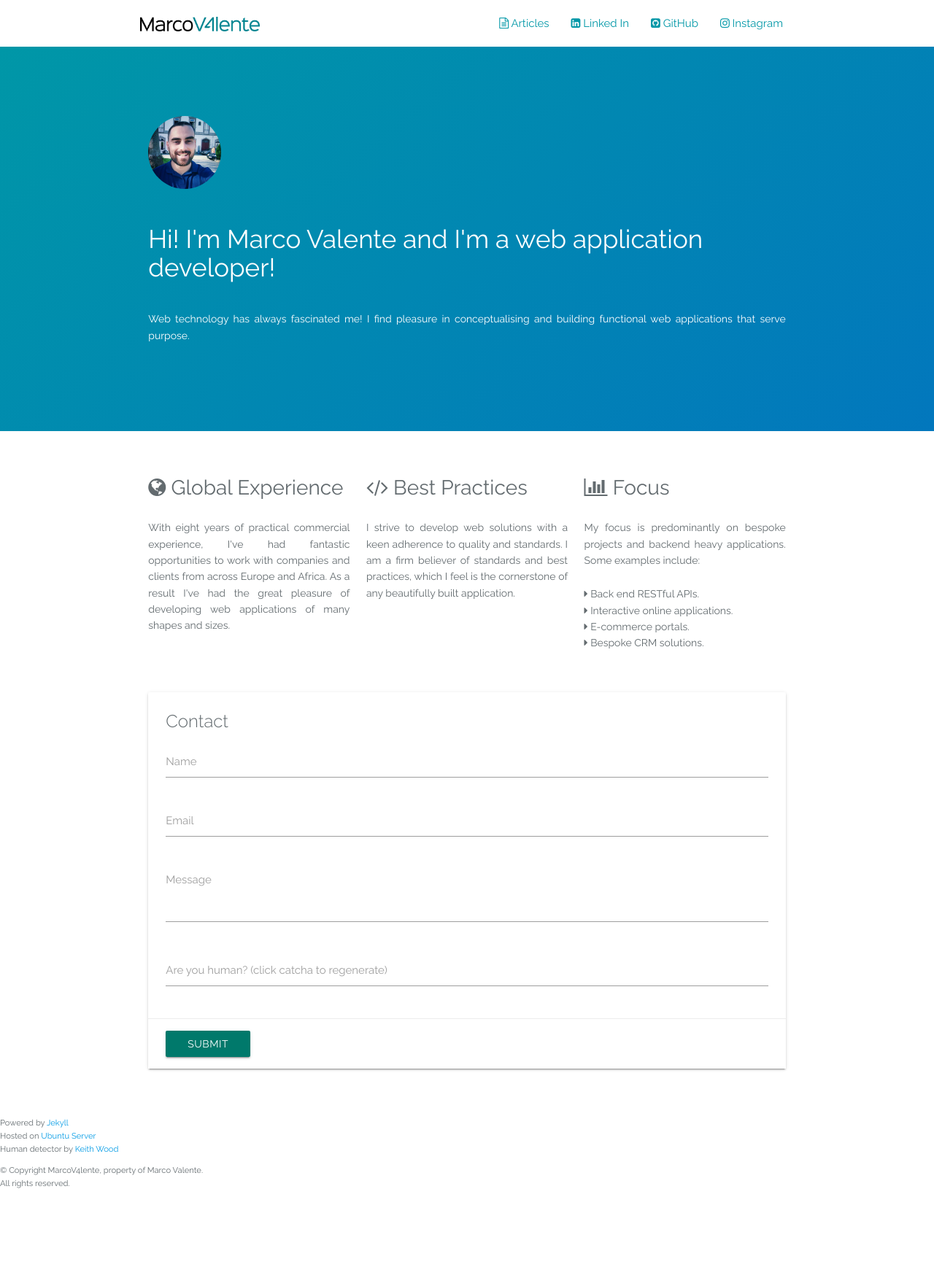
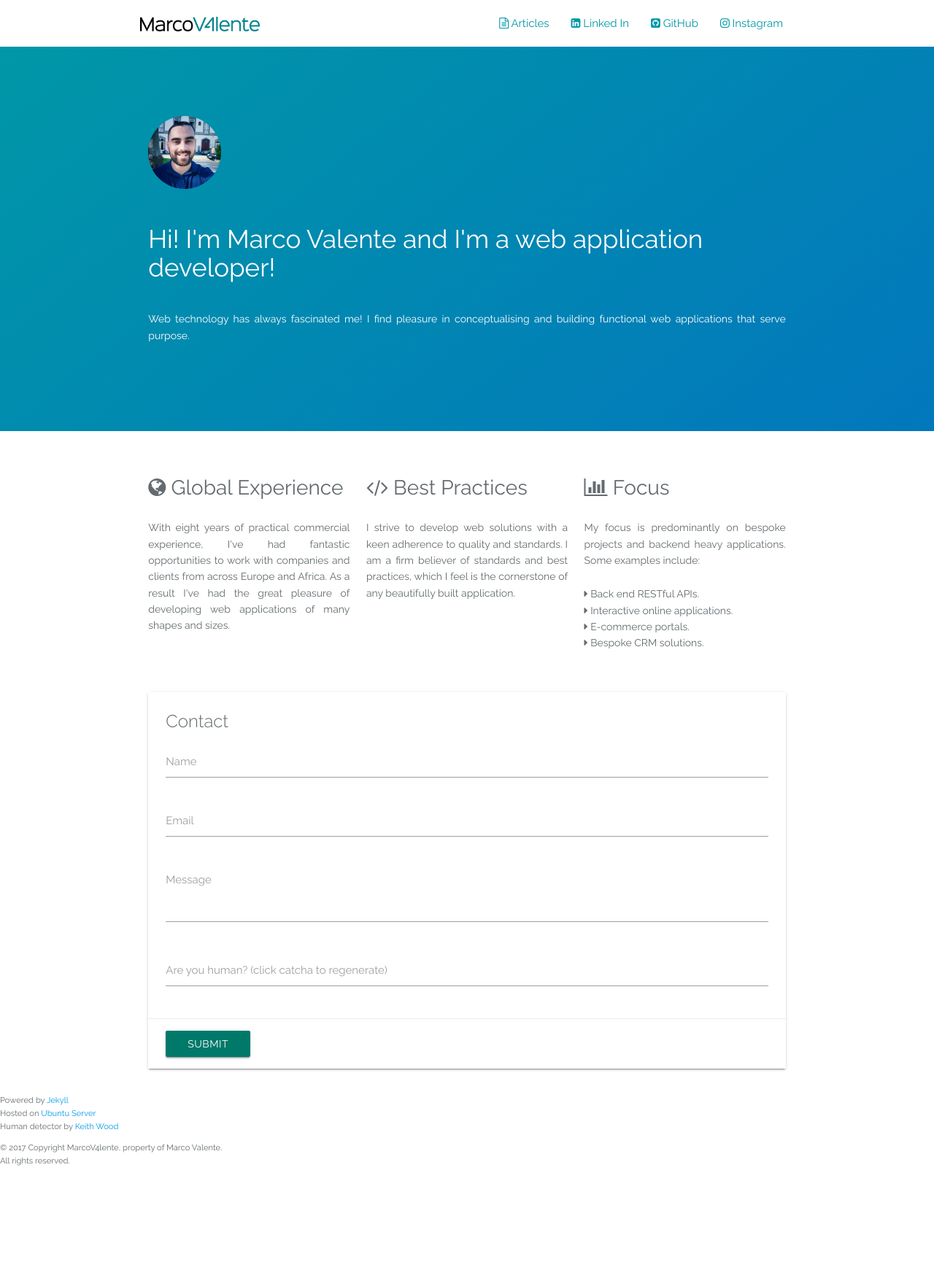
Before and after one commit to marcov4lente/marcov4lente, a Jekyll site: the page built from index.md, in a window 1280 px wide. Shown: the whole page at 73% size. Built offline with Jekyll 4.4.1, drawn with Linux system fonts in a browser that asks for light colours; after the commit the page ends 1732 px from its top, so only the background shows below that.

Commit message:
Updated styles

```diff
--- a/_includes/footer.html
+++ b/_includes/footer.html
@@ -1,4 +1,4 @@
-<footer class="page-footer white">
+<footer class="white">
     <div class="row">
         <div class="cos12 m6">
             <ul>
@@ -9,7 +9,7 @@
         </div>
         <div class="cos12 m6">
             <ul>
-                <li>© <?php print date('Y') ?> Copyright MarcoV4lente, property of Marco Valente.</li>
+                <li>© {{ 'now' | date: "%Y" }} Copyright MarcoV4lente, property of Marco Valente.</li>
                 <li>All rights reserved.</li>
             </ul>
         </div>
--- a/_sass/app-components/_typography.scss
+++ b/_sass/app-components/_typography.scss
@@ -24,7 +24,7 @@ p {
 
 /**########################################**/
 
-.page-footer {
+footer {
     font-size: 0.8em;
 }
 
```
